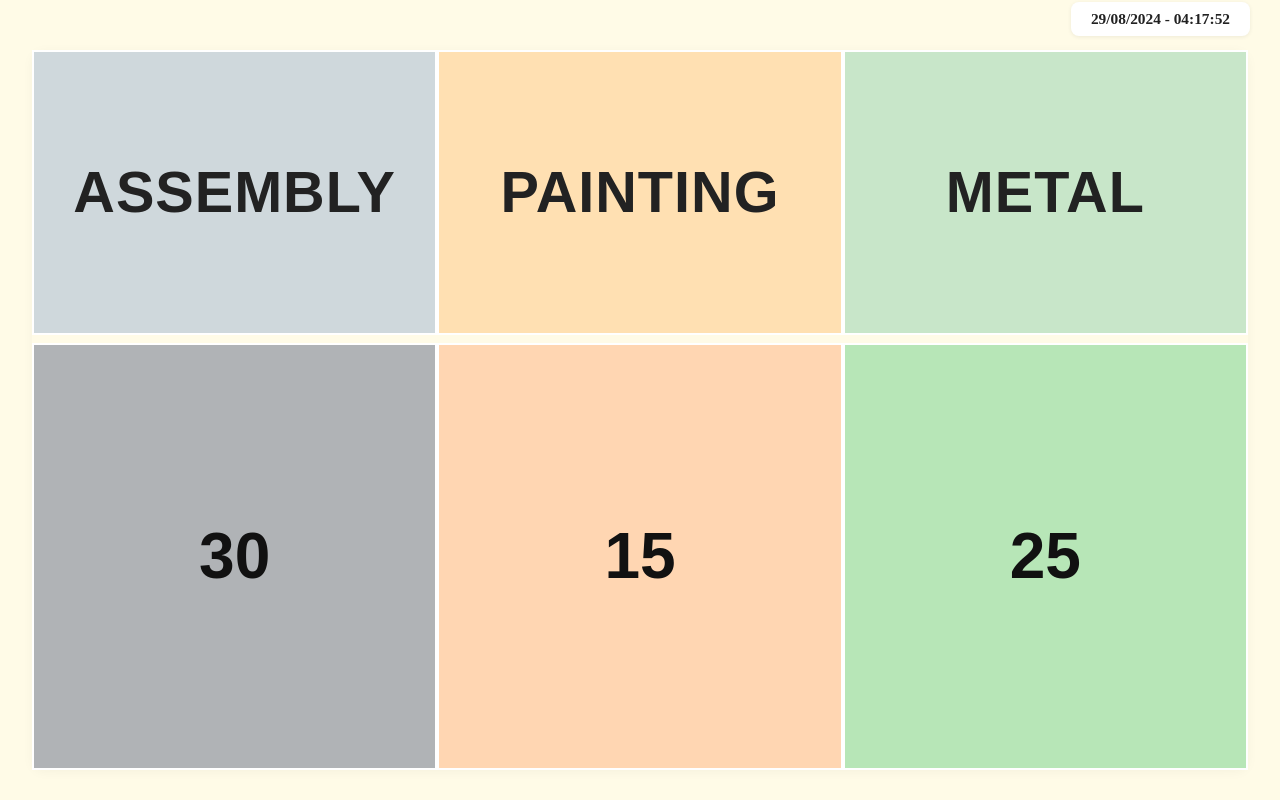
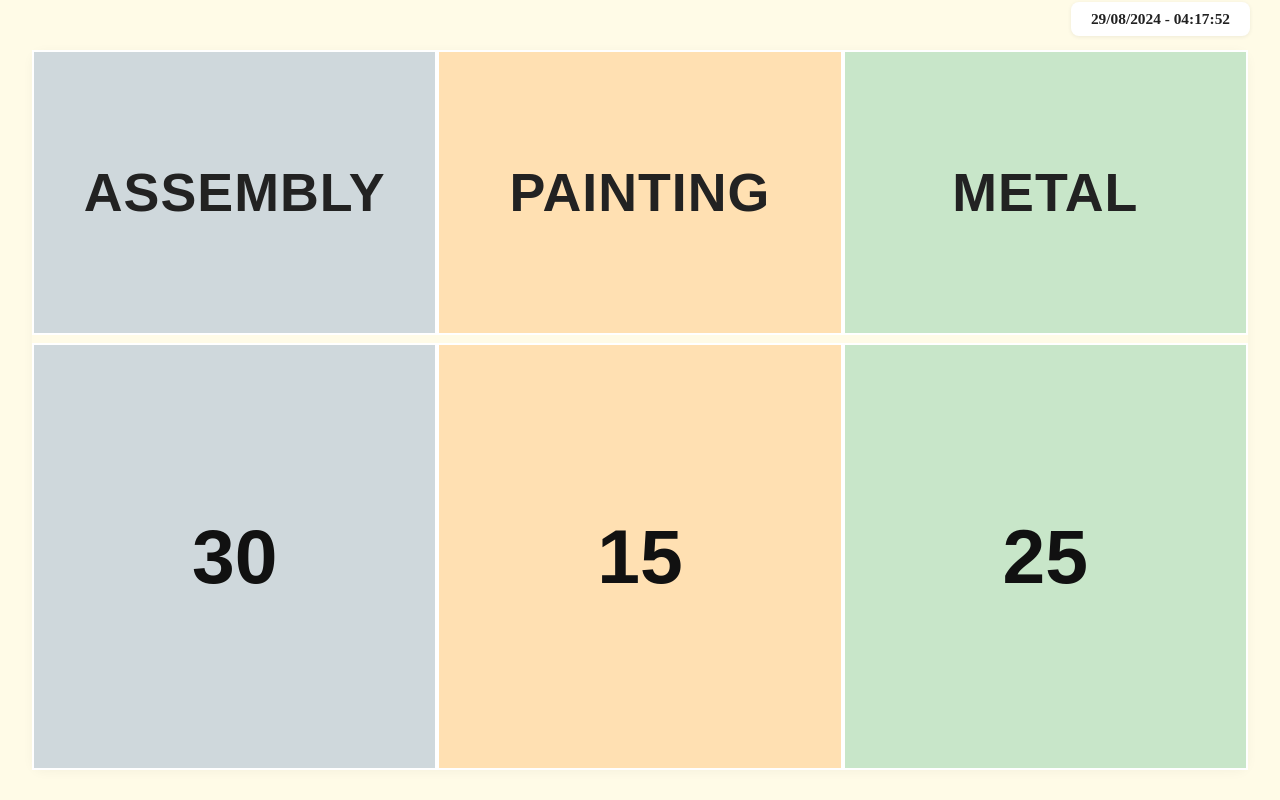
Before and after one commit to DoubleMTechnologyManagement/sanko-logistic-dashboard, an Angular app: page / in a window 1280 px wide. Built offline with nearby package versions, Linux system fonts and the light colour scheme; no server answers.

Commit message:
feat: add route

```diff
--- a/src/app/app-routing.module.ts
+++ b/src/app/app-routing.module.ts
@@ -6,7 +6,10 @@ import { DashboardComponent } from './dashboard/dashboard.component';
 import { DashboardViewComponent } from './dashboard-view/dashboard-view.component';
 
 const routes: Routes = [
+  { path: 'dashboard-view', component: DashboardViewComponent },
+  { path: 'dashboard-view/:assembly/:painting/:metal', component: DashboardViewComponent },
   { path: 'view', component: DashboardViewComponent },
+  { path: 'view/:statType/:value', component: DashboardViewComponent },
   { path: '', component: DashboardComponent },
 ];
 
--- a/src/app/dashboard-view/dashboard-view.component.ts
+++ b/src/app/dashboard-view/dashboard-view.component.ts
@@ -1,4 +1,5 @@
 import { Component, OnInit, OnDestroy } from '@angular/core';
+import { ActivatedRoute } from '@angular/router';
 import { DashboardService, ProductionDashboardData, ProductionLine } from '../services/dashboard.service';
 import { interval, Subscription } from 'rxjs';
 
@@ -63,16 +64,38 @@ export class DashboardViewComponent implements OnInit, OnDestroy {
     currentScreen: 2
   };
 
+  // Stats from route parameters
+  statsData = {
+    value: 0,
+    statType: ''
+  };
+
   currentTime = new Date();
   timeSlots = ['8-9', '9-10', '10-11', '11-12', 'B', '13-14', '14-15', '15-16', '16-17', '17-18'];
 
   private subscription?: Subscription;
 
-  constructor(private dashboardService: DashboardService) {}
+  constructor(
+    private dashboardService: DashboardService,
+    private route: ActivatedRoute
+  ) {}
 
   ngOnInit() {
     this.updateTime();
     this.calculateCompletionRate();
+
+    // Get route parameters
+    this.route.params.subscribe(params => {
+      if (params['statType']) {
+        this.statsData.statType = params['statType'];
+        console.log('Received statType:', params['statType']);
+      }
+      if (params['value']) {
+        this.statsData.value = +params['value'];
+        console.log('Received value:', params['value']);
+      }
+      console.log('Received stats:', this.statsData);
+    });
 
     // Update time every second
     this.subscription = interval(1000).subscribe(() => {
--- a/src/app/dashboard/dashboard.component.html
+++ b/src/app/dashboard/dashboard.component.html
@@ -1,11 +1,11 @@
 <div class="dashboard-fullscreen-grid-container">
   <div class="dashboard-datetime">{{ currentTime | date:'dd/MM/yyyy - HH:mm:ss' }}</div>
   <div class="dashboard-grid">
-    <div class="grid-label assembly">ASSEMBLY</div>
-    <div class="grid-label painting">PAINTING</div>
-    <div class="grid-label metal">METAL</div>
-    <div class="grid-value assembly">{{ dashboardData.stats.assembly }}</div>
-    <div class="grid-value painting">{{ dashboardData.stats.painting }}</div>
-    <div class="grid-value metal">{{ dashboardData.stats.metal }}</div>
+    <div class="grid-label assembly" (click)="navigateToViewWithStat('assembly', dashboardData.stats.assembly)">ASSEMBLY</div>
+    <div class="grid-label painting" (click)="navigateToViewWithStat('painting', dashboardData.stats.painting)">PAINTING</div>
+    <div class="grid-label metal" (click)="navigateToViewWithStat('metal', dashboardData.stats.metal)">METAL</div>
+    <div class="grid-value assembly" (click)="navigateToViewWithStat('assembly', dashboardData.stats.assembly)">{{ dashboardData.stats.assembly }}</div>
+    <div class="grid-value painting" (click)="navigateToViewWithStat('painting', dashboardData.stats.painting)">{{ dashboardData.stats.painting }}</div>
+    <div class="grid-value metal" (click)="navigateToViewWithStat('metal', dashboardData.stats.metal)">{{ dashboardData.stats.metal }}</div>
   </div>
 </div>
--- a/src/app/dashboard/dashboard.component.scss
+++ b/src/app/dashboard/dashboard.component.scss
@@ -49,46 +49,37 @@
   font-family: Arial, sans-serif;
   border: 2px solid #fff;
   box-sizing: border-box;
+  cursor: pointer;
+  transition: transform 0.2s ease;
+}
+
+.grid-label:hover, .grid-value:hover {
+  transform: scale(1.02);
 }
 
 .grid-label {
-  font-size: 4.5vw;
+  font-size: 4.2vw;
   font-weight: bold;
   letter-spacing: 1px;
   color: #222;
 }
 .grid-value {
-  font-size: 5vw;
+  font-size: 6vw;
   font-weight: bold;
   color: #111;
 }
 
-.assembly.grid-label {
+.assembly.grid-label, .assembly.grid-value {
   background: #cfd8dc;
 }
-.painting.grid-label {
+.painting.grid-label, .painting.grid-value {
   background: #ffe0b2;
 }
-.metal.grid-label {
+.metal.grid-label, .metal.grid-value {
   background: #c8e6c9;
-}
-.assembly.grid-value {
-  background: #b0b3b6;
-}
-.painting.grid-value {
-  background: #ffd6b2;
-}
-.metal.grid-value {
-  background: #b7e6b7;
 }
 
 @media (max-width: 900px) {
-  .dashboard-datetime {
-    font-size: 2.8vw;
-    padding: 6px 10px;
-    top: 10px;
-    right: 10px;
-  }
   .dashboard-grid {
     width: calc(100vw - 16px);
     height: calc(100vh - 32px);
--- a/src/app/dashboard/dashboard.component.ts
+++ b/src/app/dashboard/dashboard.component.ts
@@ -1,5 +1,6 @@
 import { Component, OnInit, OnDestroy } from '@angular/core';
 import { HttpClient } from '@angular/common/http';
+import { Router } from '@angular/router';
 import { interval, Subscription } from 'rxjs';
 
 interface ProductionLine {
@@ -89,7 +90,7 @@ export class DashboardComponent {
 
   private subscription?: Subscription;
 
-  constructor(private http: HttpClient) {}
+  constructor(private http: HttpClient, private router: Router) {}
 
   ngOnInit() {
     this.updateTime();
@@ -156,4 +157,28 @@ export class DashboardComponent {
   getRowClass(status: string): string {
     return status.replace('_', '-');
   }
+
+  // Navigate to dashboard view with stats data
+  navigateToView() {
+    const { assembly, painting, metal } = this.dashboardData.stats;
+    this.router.navigate(['/view', assembly, painting, metal]);
+  }
+
+  // Navigate to dashboard view with stats data (alternative route)
+  navigateToDashboardView() {
+    const { assembly, painting, metal } = this.dashboardData.stats;
+    this.router.navigate(['/dashboard-view', assembly, painting, metal]);
+  }
+
+  // Navigate to view with specific stat
+  navigateToViewWithStat(statType: string, value: number) {
+    console.log(`Navigating to view with ${statType}: ${value}`);
+
+    // Set default values for other stats
+    const assembly = statType === 'assembly' ? value : this.dashboardData.stats.assembly;
+    const painting = statType === 'painting' ? value : this.dashboardData.stats.painting;
+    const metal = statType === 'metal' ? value : this.dashboardData.stats.metal;
+
+    this.router.navigate(['/view', statType, value]);
+  }
 }
```
